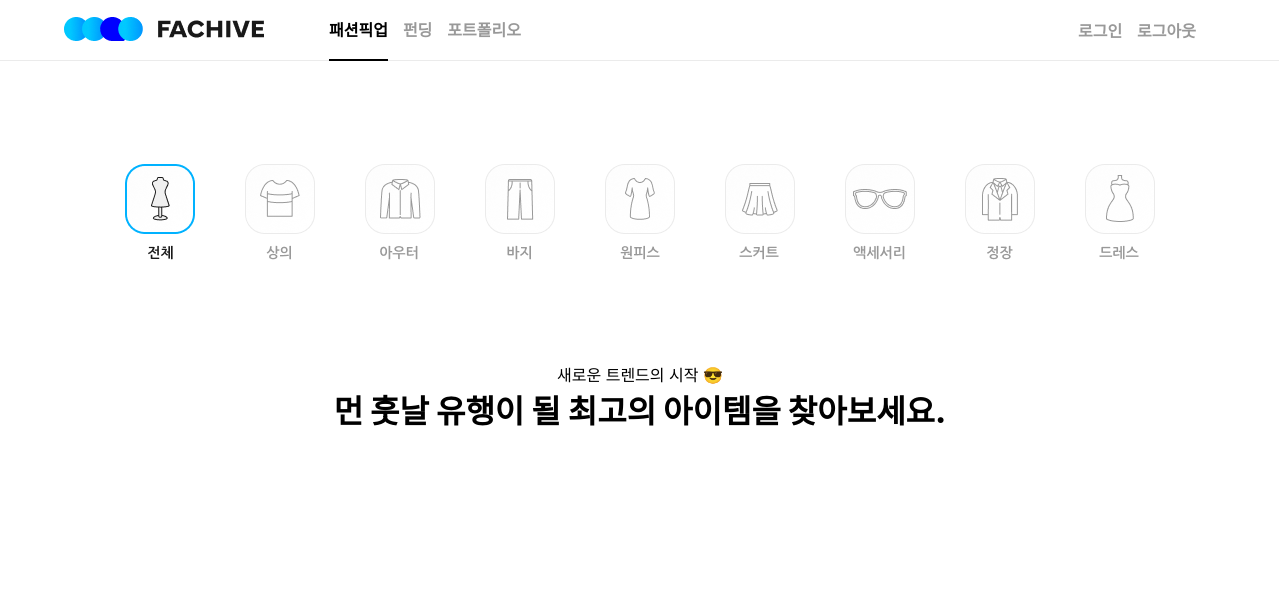
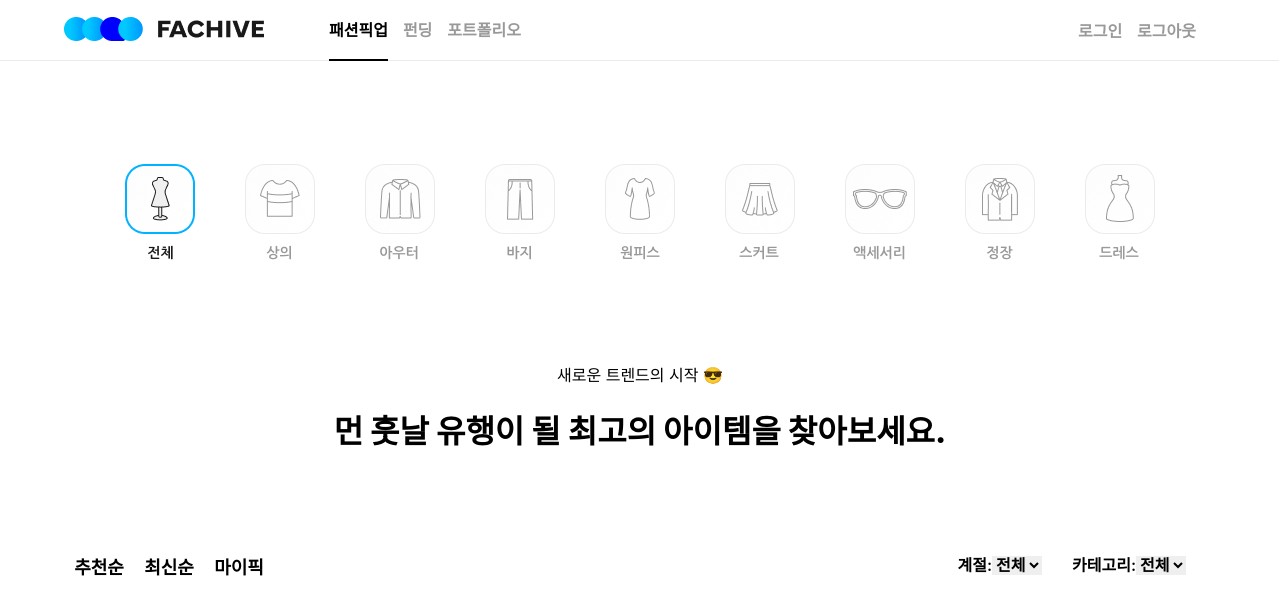
Before and after one commit to Fachive/Fachive_Project_Front, a React (Create React App) app: page /fashion in a window 1280 px wide. Shown: the top 614 px of the page. Built offline with nearby package versions, Linux system fonts and the light colour scheme.

Commit message:
design: Fashion 레이아웃 완성

```diff
--- a/src/pages/Fashion/Fashion.tsx
+++ b/src/pages/Fashion/Fashion.tsx
@@ -1,6 +1,13 @@
 import styled from 'styled-components';
+import { useState } from 'react';
 import category from '../../assets/category.png';
+
 const Fashion = () => {
+	const [filter, setFilter] = useState('');
+
+	const onClickHander = (e: any) => {
+		console.log(e.target.children);
+	};
 	return (
 		<ContainerDiv>
 			<CategoryDiv />
@@ -8,19 +15,75 @@ const Fashion = () => {
 				<SubtitleDiv>새로운 트렌드의 시작 😎</SubtitleDiv>
 				<HeadTitleDiv>먼 훗날 유행이 될 최고의 아이템을 찾아보세요.</HeadTitleDiv>
 			</TextDiv>
+
+			<SelectDiv>
+				<FilterBoxDiv onClick={(e) => onClickHander(e)}>
+					<FilterItemButton className="likes">추천순</FilterItemButton>
+					<FilterItemButton className="lately">최신순</FilterItemButton>
+					<FilterItemButton className="mypick">마이픽</FilterItemButton>
+				</FilterBoxDiv>
+				<DropBoxDiv>
+					계절:
+					<DropItemSelect>
+						<option value="">전체</option>
+						<option value="봄">봄</option>
+						<option value="여름">여름</option>
+						<option value="가을">가을</option>
+						<option value="겨울">겨울</option>
+					</DropItemSelect>
+					카테고리:
+					<DropItemSelect>
+						<option value="">전체</option>
+						<option value="봄">봄</option>
+						<option value="여름">여름</option>
+						<option value="가을">가을</option>
+						<option value="겨울">겨울</option>
+					</DropItemSelect>
+				</DropBoxDiv>
+			</SelectDiv>
 		</ContainerDiv>
 	);
 };
 
+export default Fashion;
+
+const SelectDiv = styled.div`
+	display: flex;
+	margin-top: 100px;
+	justify-content: space-between;
+	width: 100%;
+`;
+const FilterBoxDiv = styled.div``;
+const DropBoxDiv = styled.div`
+	font-weight: 600;
+`;
+const DropItemSelect = styled.select`
+	border: none;
+	margin-right: 30px;
+	font-weight: 600;
+	font-size: 16px;
+`;
+const FilterItemButton = styled.button`
+	width: 70px;
+	height: 20px;
+	font-weight: 800;
+	font-size: 18px;
+	border: none;
+	background-color: white;
+	cursor: pointer;
+	&:active {
+		color: green;
+	}
+`;
 const ContainerDiv = styled.div`
 	display: flex;
 	flex-direction: column;
-	justify-content: center;
 	align-items: center;
 `;
 const HeadTitleDiv = styled.div`
 	font-weight: 800;
 	font-size: 32px;
+	margin-top: 20px;
 `;
 const CategoryDiv = styled.div`
 	margin: 100px 0px;
@@ -34,4 +97,3 @@ const SubtitleDiv = styled.div``;
 const TextDiv = styled.div`
 	text-align: center;
 `;
-export default Fashion;
```
